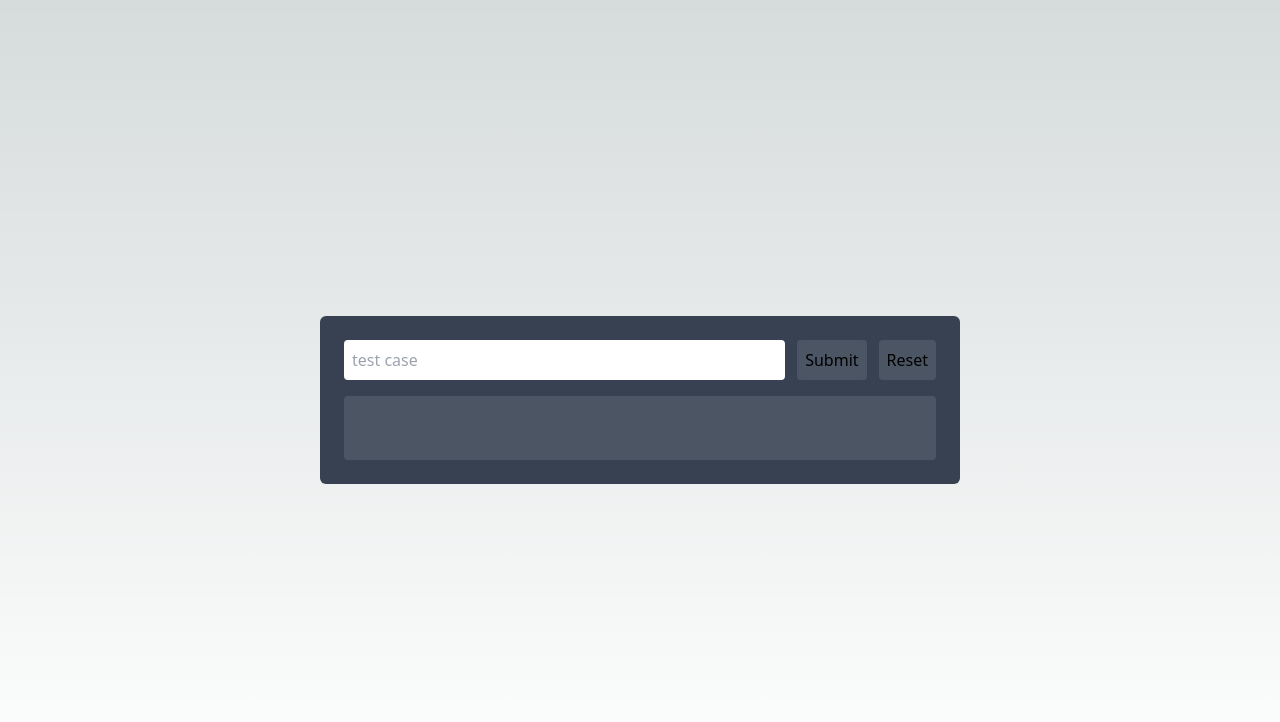
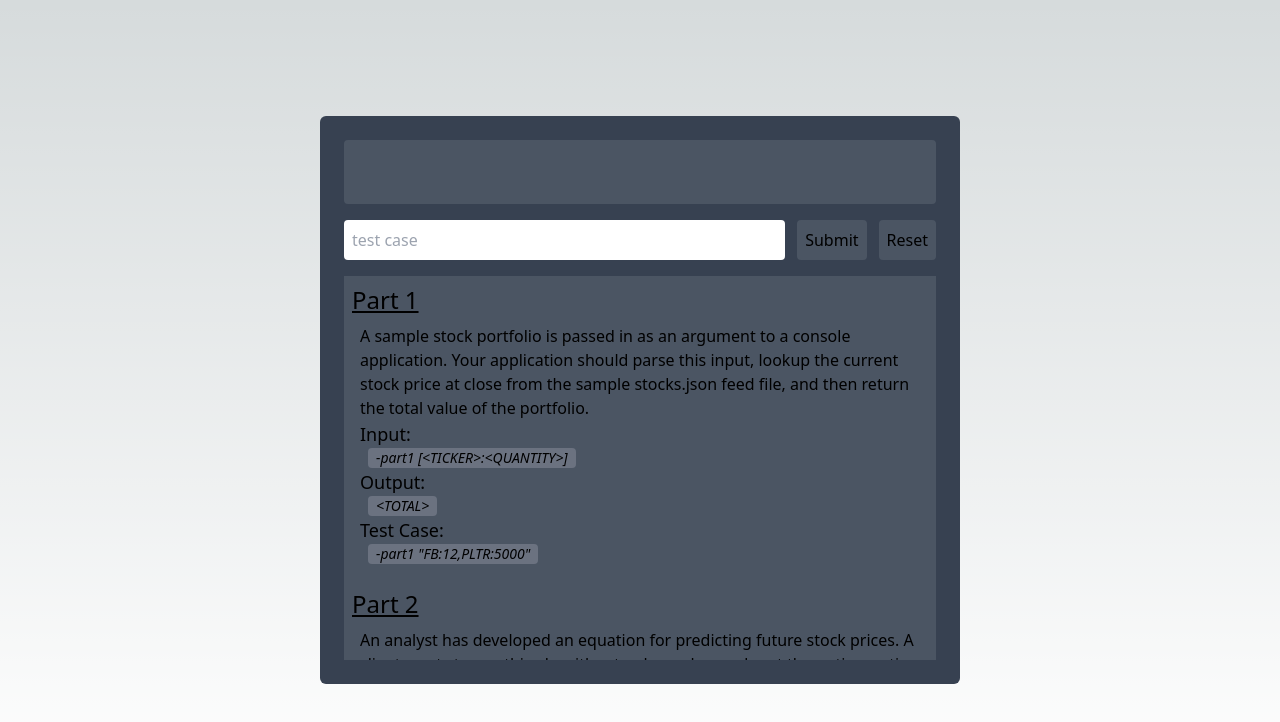
Before and after one commit to RyneBurden/pronvest-interview, a Next.js app: page / in a window 1280 px wide. Shown: the top 722 px of the page. Built offline with nearby package versions, Linux system fonts and the light colour scheme.

Commit message:
move results panel and abstract some components

```diff
--- /dev/null
+++ b/src/components/CodeBlock.tsx
@@ -0,0 +1,13 @@
+import { ReactNode } from "react";
+
+interface CodeBlockProps {
+  children: ReactNode;
+}
+
+export const CodeBlock = ({ children }: CodeBlockProps) => {
+  return (
+    <p className="bg-gray-500 w-fit rounded text-sm flex items-center px-2 italic">
+      {children}
+    </p>
+  );
+};
--- /dev/null
+++ b/src/components/SubSection.tsx
@@ -0,0 +1,15 @@
+import { CodeBlock } from "./CodeBlock";
+
+interface SubSectionProps {
+  subHeading: string;
+  innerText: string;
+}
+
+export const SubSection = ({ subHeading, innerText }: SubSectionProps) => {
+  return (
+    <span className="space-x-2">
+      <h4 className="text-lg">{subHeading}</h4>
+      <CodeBlock>{innerText}</CodeBlock>
+    </span>
+  );
+};
--- a/src/pages/index.tsx
+++ b/src/pages/index.tsx
@@ -6,6 +6,8 @@ import { useFormik } from "formik";
 import { useState } from "react";
 
 import stockData from "../stocks.json";
+import { CodeBlock } from "@/components/CodeBlock";
+import { SubSection } from "@/components/SubSection";
 
 const inter = Inter({ subsets: ["latin"] });
 
@@ -138,8 +140,12 @@ export default function Home() {
         <meta name="viewport" content="width=device-width, initial-scale=1" />
         <link rel="icon" href="/favicon.ico" />
       </Head>
-      <main className="h-screen w-screen flex items-center justify-center">
+      <main className="h-screen max-h-screen w-screen flex items-center justify-center">
         <div className="h-fit w-screen lg:w-1/2 bg-gray-700 rounded-md p-6 space-y-4">
+          <div className="h-16 w-full rounded bg-gray-600 flex items-center justify-center p-2 transition-all">
+            {output}
+          </div>
+
           <div className="h-fit w-full flex items-center">
             <form
               className="w-full flex space-x-3"
@@ -169,8 +175,57 @@ export default function Home() {
               </button>
             </form>
           </div>
-          <div className="h-16 w-full rounded bg-gray-600 flex items-center justify-center p-2 transition-all">
-            {output}
+
+          <div className="h-full max-h-96 overflow-y-scroll overscroll-contain w-full bg-gray-600 p-2 space-y-6">
+            <section className="space-y-2">
+              <h2 className="text-2xl underline">Part 1</h2>
+              <div className="pl-2">
+                <p className="text-md">
+                  A sample stock portfolio is passed in as an argument to a
+                  console application. Your application should parse this input,
+                  lookup the current stock price at close from the sample
+                  stocks.json feed file, and then return the total value of the
+                  portfolio.
+                </p>
+                <SubSection
+                  subHeading="Input:"
+                  innerText="-part1 [<TICKER>:<QUANTITY>]"
+                />
+                <SubSection subHeading="Output:" innerText="<TOTAL>" />
+                <SubSection
+                  subHeading="Test Case:"
+                  innerText='-part1 "FB:12,PLTR:5000"'
+                />
+              </div>
+            </section>
+            <section className="space-y-2">
+              <h2 className="text-2xl underline">Part 2</h2>
+              <div className="pl-2">
+                <p className="text-md">
+                  An analyst has developed an equation for predicting future
+                  stock prices. A client wants to use this algorithm to place a
+                  buy order at the optimum time and one sell order at the
+                  optimum time. You are provided a list of prices where
+                  prices[i] is the price of a given stock on the ith day. You
+                  want to maximize your profit by choosing a single day to buy
+                  one stock and choosing one different day to sell in the
+                  future. Due to trade restrictions, you may only place one buy
+                  order and one sell order. Return the maximum profit that the
+                  client can achieve from this transaction. If the client cannot
+                  achieve any profit, then return 0. Your application should
+                  work for any random list of prices.
+                </p>
+                <SubSection
+                  subHeading="Input:"
+                  innerText="-part2 [<PRICE>] OR -bonus [<PRICE>]"
+                />
+                <SubSection subHeading="Output:" innerText="<PROFIT>" />
+                <SubSection
+                  subHeading="Test Case:"
+                  innerText='-part2 "7,1,5,3,6,4" OR -bonus "7,1,5,3,6,4"'
+                />
+              </div>
+            </section>
           </div>
         </div>
       </main>
```
